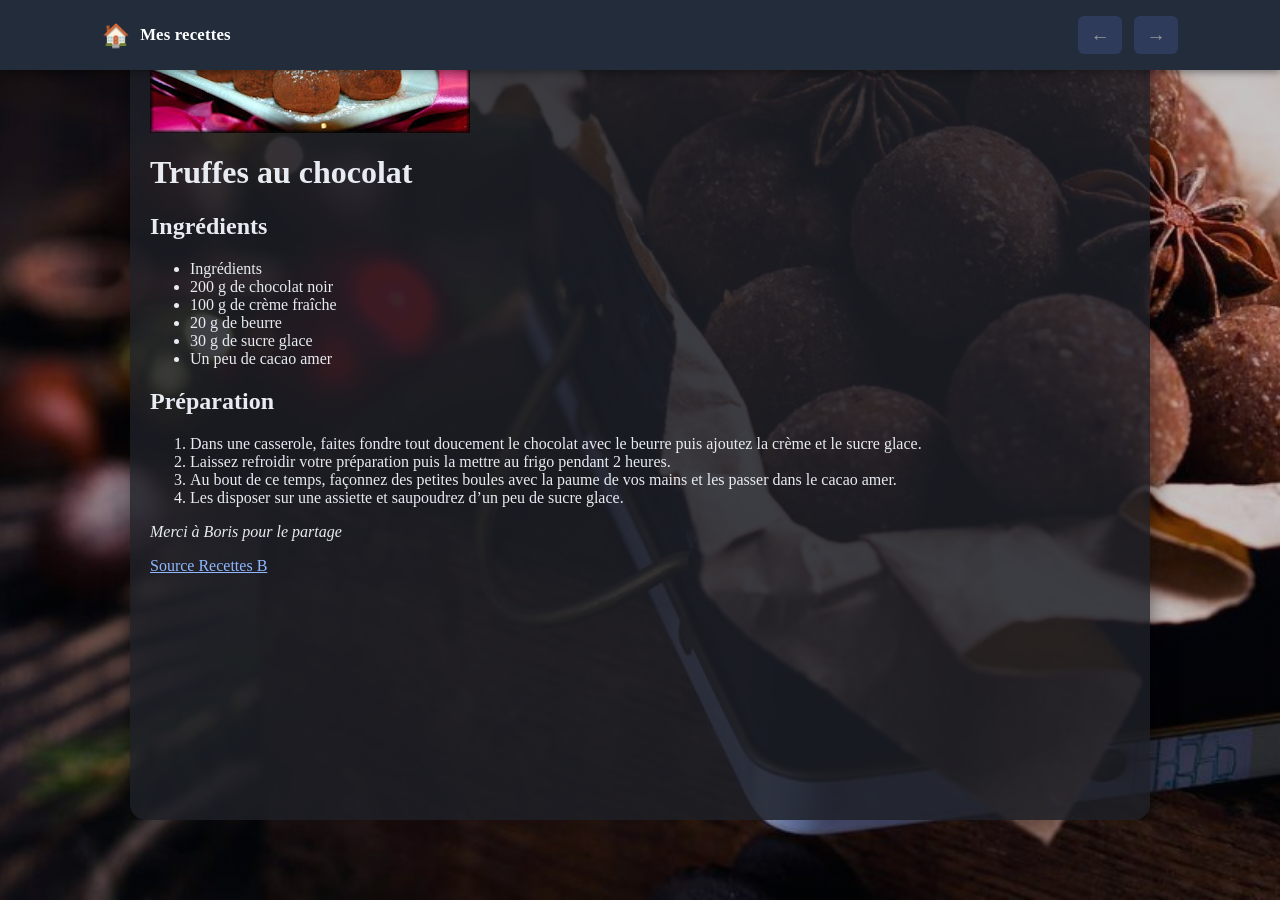
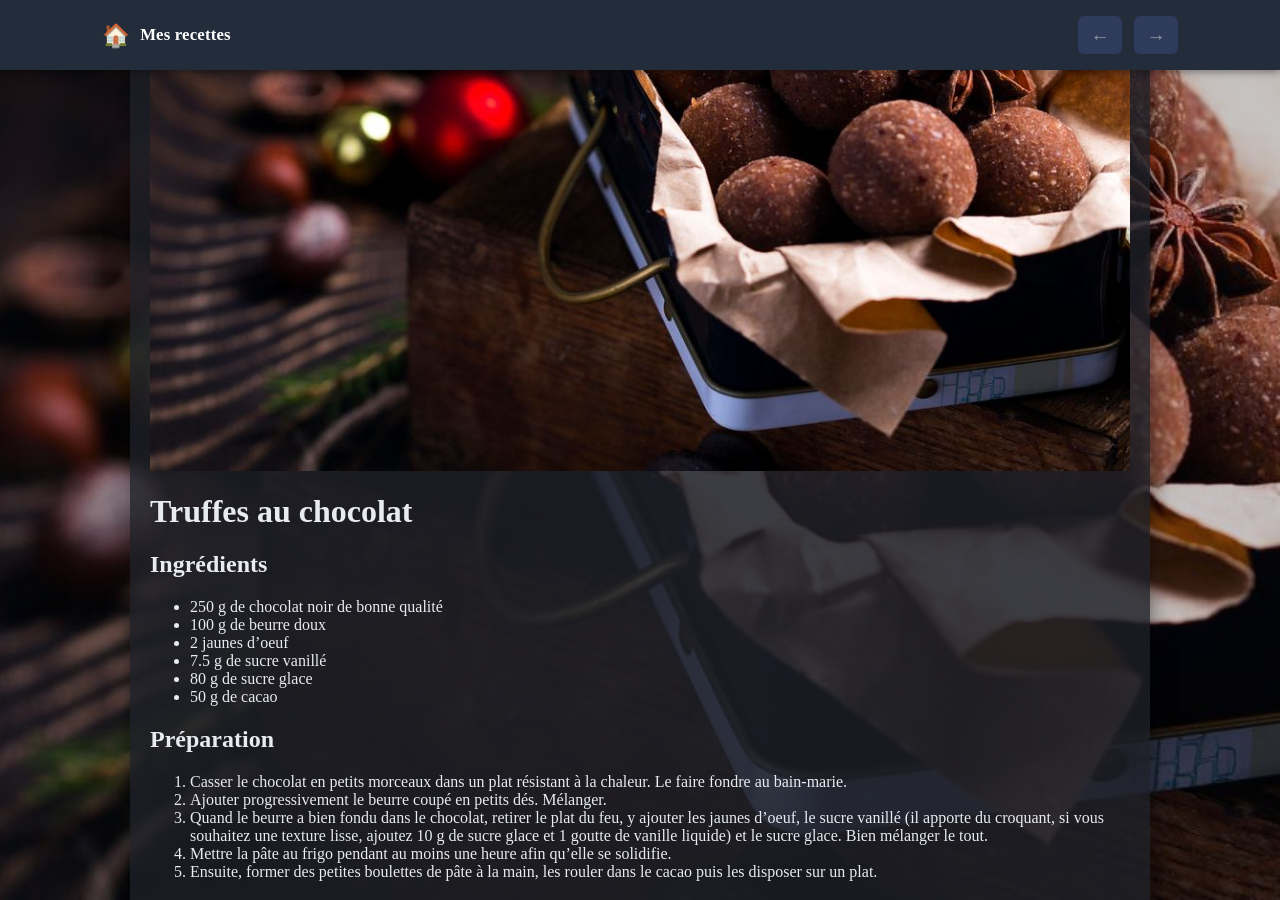
Before and after one commit to phlered/recettes, a Jekyll site: the page built from _recettes/truffes_au_chocolat.md, in a window 1280 px wide and 900 px high, scrolled down 192 px. Built offline with Jekyll 4.4.1, drawn with Linux system fonts in a browser that asks for light colours.

Commit message:
Ajout recette Truffes au chocolat

```diff
--- a/_recettes/truffes_au_chocolat.md
+++ b/_recettes/truffes_au_chocolat.md
@@ -1,16 +1,17 @@
 ---
 layout: default
 title: "Truffes au chocolat"
-source: "https://recettesb.blogspot.com/2020/03/title-truffes-au-chocolat-description.html?m=1"
-date: "2025-12-23"
+source: "https://www.marmiton.org/recettes/recette_truffes-au-chocolat_15660.aspx"
+date: "2025-12-24"
 image: "{{ site.baseurl }}/images/truffes_au_chocolat.jpg"
 ingredients:
-  - "Ingrédients"
-  - "200 g de chocolat noir"
-  - "100 g de crème fraîche"
-  - "20 g de beurre"
-  - "30 g de sucre glace"
-  - "Un peu de cacao amer"
+  - "250 g de chocolat noir de bonne qualité"
+  - "100 g de beurre doux"
+  - "2 jaunes d'oeuf"
+  - "7.5 g de sucre vanillé"
+  - "80 g de sucre glace"
+  - "50 g de cacao"
+tags: [Truffes au chocolat, truffes en chocolat, chocolat noir, beurre doux, jaune d'oeuf, sucre vanillé, sucre glace, cacao, très facile, moyen, rapide]
 ---
 ![illustration de la recette]({{ site.baseurl }}/images/truffes_au_chocolat.jpg)
 
@@ -18,20 +19,19 @@ ingredients:
 
 ## Ingrédients
 
-- Ingrédients
-- 200 g de chocolat noir
-- 100 g de crème fraîche
-- 20 g de beurre
-- 30 g de sucre glace
-- Un peu de cacao amer
+- 250 g de chocolat noir de bonne qualité
+- 100 g de beurre doux
+- 2 jaunes d'oeuf
+- 7.5 g de sucre vanillé
+- 80 g de sucre glace
+- 50 g de cacao
 
 ## Préparation
 
-1. Dans une casserole, faites fondre tout doucement le chocolat avec le beurre puis ajoutez la crème et le sucre glace.
-2. Laissez refroidir votre préparation puis la mettre au frigo pendant 2 heures.
-3. Au bout de ce temps, façonnez des petites boules avec la paume de vos mains et les passer dans le cacao amer.
-4. Les disposer sur une assiette et saupoudrez d'un peu de sucre glace.
+1. Casser le chocolat en petits morceaux dans un plat résistant à la chaleur. Le faire fondre au bain-marie.
+2. Ajouter progressivement le beurre coupé en petits dés. Mélanger.
+3. Quand le beurre a bien fondu dans le chocolat, retirer le plat du feu, y ajouter les jaunes d'oeuf, le sucre vanillé (il apporte du croquant, si vous souhaitez une texture lisse, ajoutez 10 g de sucre glace et 1 goutte de vanille liquide) et le sucre glace. Bien mélanger le tout.
+4. Mettre la pâte au frigo pendant au moins une heure afin qu'elle se solidifie.
+5. Ensuite, former des petites boulettes de pâte à la main, les rouler dans le cacao puis les disposer sur un plat.
 
-_Merci à Boris pour le partage_
-
-[Source Recettes B](https://recettesb.blogspot.com/2020/03/title-truffes-au-chocolat-description.html?m=1)
+[Source Marmiton](https://www.marmiton.org/recettes/recette_truffes-au-chocolat_15660.aspx)
```
Also changed, not shown: images/truffes_au_chocolat.jpg.
